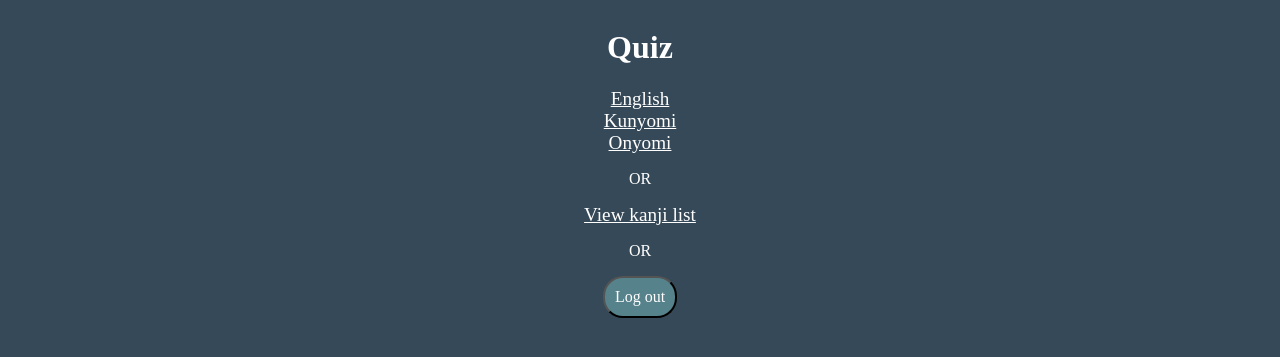
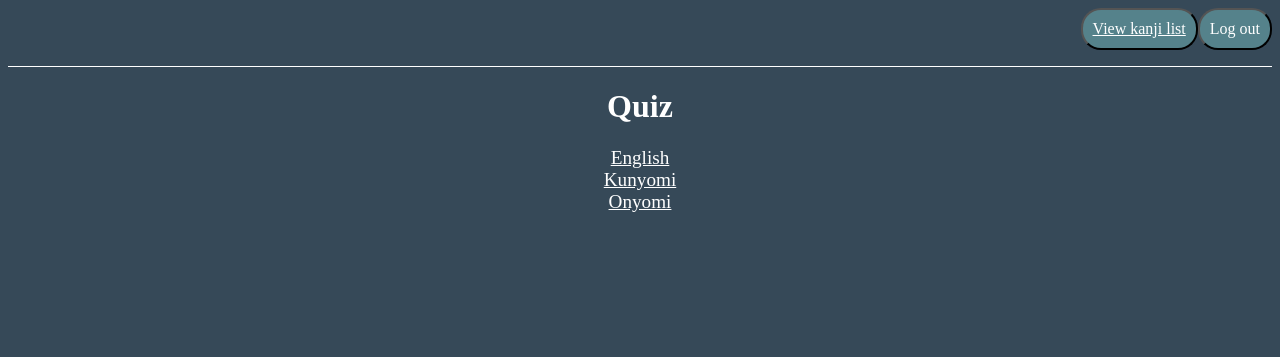
Before and after one commit to violetspecs/kanji-study, a Django app: template quiz/templates/quiz/index.html in a window 1280 px wide. Shown: the top 357 px of the page. Run offline with Django 3.2, Linux system fonts and the light colour scheme; the template is opened without the code that fills it, so the values that code supplies are empty; some web fonts are replaced.

Commit message:
Add header to pages

```diff
--- a/quiz/static/quiz/style.css
+++ b/quiz/static/quiz/style.css
@@ -65,6 +65,10 @@ a {
     color: white;
 }
 
+.button-link {
+    font-size: 4rem;
+}
+
 p {
     font-size: 4rem;
     text-size-adjust: 80%;
@@ -116,6 +120,13 @@ button {
     text-size-adjust: 80%;
 }
 
+.header {
+    display: flex;
+    border-bottom: 1px solid;
+    justify-content: space-between;
+    align-items: flex-start;
+}
+
 @media (min-width: 1024px) {
     h1 {
         font-size: 2rem;
@@ -123,6 +134,10 @@ button {
 
     a {
         font-size: 1.2rem;
+    }
+
+    .button-link {
+        font-size: 1rem;
     }
 
     p {
@@ -170,4 +185,8 @@ button {
     .hint {
         font-size: 1rem;
     }
+
+    .header {
+        justify-content: flex-end;
+    }
 }
--- /dev/null
+++ b/quiz/templates/quiz/header.html
@@ -0,0 +1,7 @@
+<div class="header">
+    <button><a class="button-link" href="{% url 'quiz:kanjilist' %}">View kanji list</a></button>
+    <form class="login-form" action="{% url 'login:logoutuser' %}" method="post">
+        {% csrf_token %}
+        <button>Log out</button>
+    </form>
+</div>
--- a/quiz/templates/quiz/index.html
+++ b/quiz/templates/quiz/index.html
@@ -6,18 +6,12 @@
         <link rel="stylesheet" type="text/css" href="{% static 'quiz/style.css' %}">
     </head>
     <body>
+        {% include "./header.html" %}
         <div class="container">
             <h1>Quiz</h1>
             <a href="{% url 'quiz:answer' %}?quiz=english">English</a>
             <a href="{% url 'quiz:answer' %}?quiz=kunyomi">Kunyomi</a>
             <a href="{% url 'quiz:answer' %}?quiz=onyomi">Onyomi</a>
-            <p>OR</p>
-            <a href="{% url 'quiz:kanjilist' %}">View kanji list</a>
-            <p>OR</p>
-            <form action="{% url 'login:logoutuser' %}" method="post">
-                {% csrf_token %}
-                <button>Log out</button>
-            </form>
         </div>
 
     </body>
--- a/quiz/templates/quiz/kanjilist.html
+++ b/quiz/templates/quiz/kanjilist.html
@@ -6,6 +6,8 @@
         <link rel="stylesheet" type="text/css" href="{% static 'quiz/style.css' %}">
     </head>
     <body>
+        {% include "./header.html" %}
+
         <div class="container">
             <h1>Kanji</h1>
             <a href="{% url 'quiz:index' %}">Go back to quiz selection</a>
--- a/quiz/templates/quiz/result.html
+++ b/quiz/templates/quiz/result.html
@@ -6,6 +6,8 @@
         <link rel="stylesheet" type="text/css" href="{% static 'quiz/style.css' %}">
     </head>
     <body>
+        {% include "./header.html" %}
+
         <div class="container">
             <h1>Results</h1>
                 <h2>Score: {{ total_correct }}/{{ total_answered}}</h2>
@@ -44,10 +46,6 @@
             </form>
             {% endif %}
             <a href="{% url 'quiz:index' %}">Try another quiz</a>
-            <form action="{% url 'login:logoutuser' %}" method="post">
-                {% csrf_token %}
-                <button>Log out</button>
-            </form>
         </div>
 
     </body>
```
